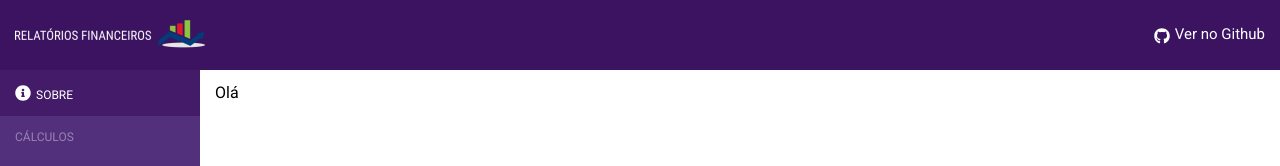
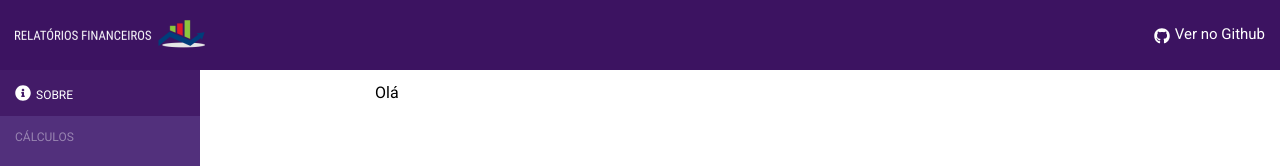
Before and after one commit to flschaves/relatorio-financeiro, a React (Create React App) app: page / in a window 1280 px wide. Shown: the top 166 px of the page. Built offline with nearby package versions, Linux system fonts and the light colour scheme.

Commit message:
fix: remove title from Layout and align content

```diff
--- a/src/components/Layout/index.jsx
+++ b/src/components/Layout/index.jsx
@@ -4,7 +4,7 @@ import Nav from "../Nav";
 
 import { Main } from "./styles";
 
-const Layout = ({ title, children }) => {
+const Layout = ({ children }) => {
   const [menuVisible, setMenuVisible] = useState(false);
 
   return (
@@ -12,7 +12,6 @@ const Layout = ({ title, children }) => {
       <Header menuVisible={menuVisible} setMenuVisible={setMenuVisible} />
       <Nav menuVisible={menuVisible} setMenuVisible={setMenuVisible} />
       <Main>
-        {title && <h1>{title}</h1>}
         {children}
       </Main>
     </>
--- a/src/components/Layout/styles.js
+++ b/src/components/Layout/styles.js
@@ -4,6 +4,10 @@ export const Main = styled.main`
   margin-top: 70px;
   padding: 15px;
 
+  max-width: 960px;
+  margin-left: auto;
+  margin-right: auto;
+
   @media (min-width: 1024px) {
     padding-left: 215px;
   }
```
